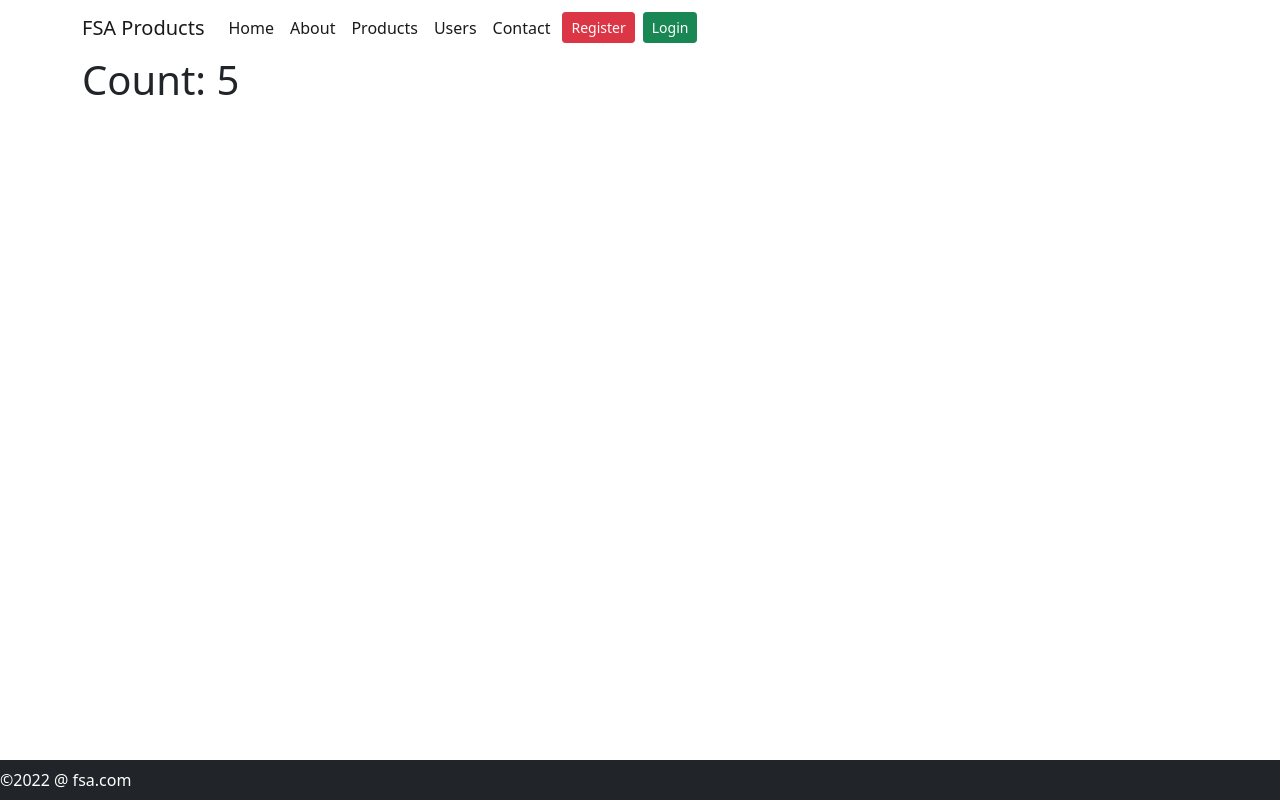
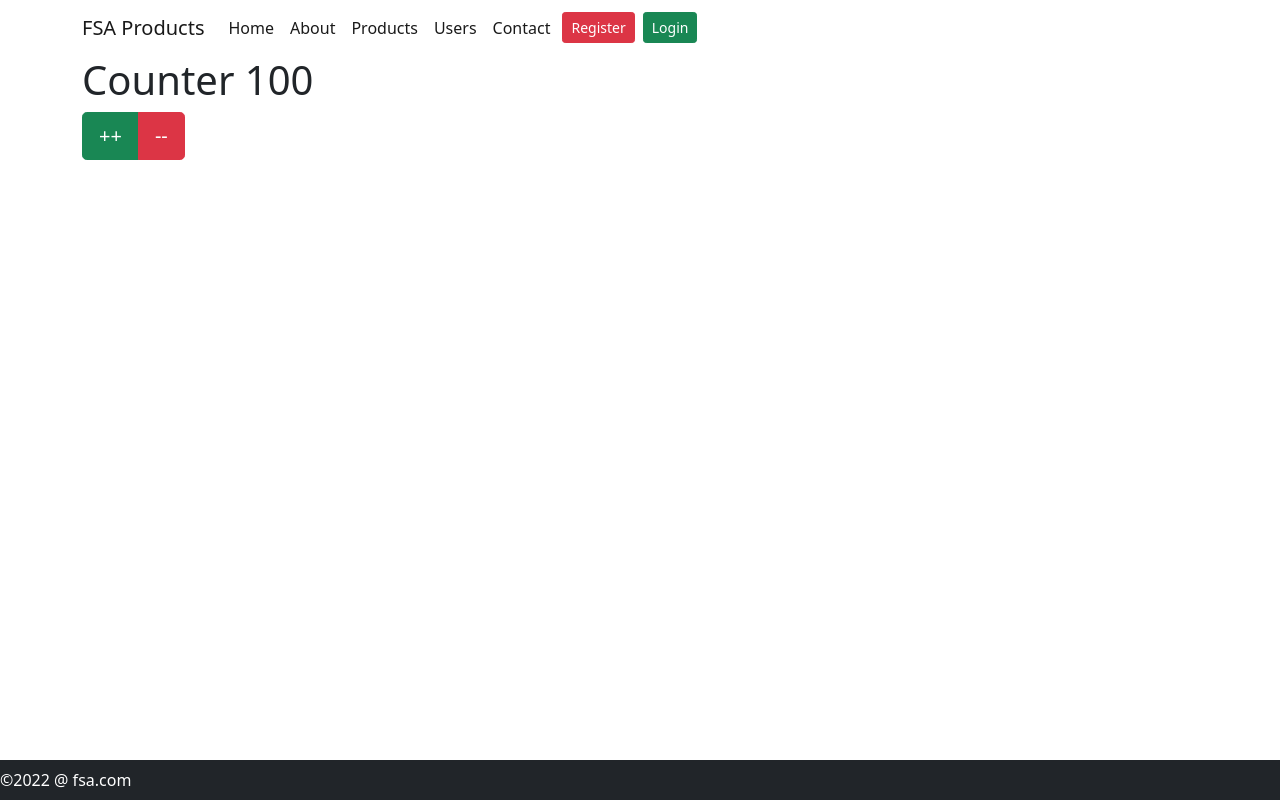
Before and after one commit to Mujib517/fsa-ui-b3, a React (Create React App) app: page / in a window 1280 px wide. Built offline with nearby package versions, Linux system fonts and the light colour scheme.

Commit message:
functional component

```diff
--- /dev/null
+++ b/src/CounterFunc.js
@@ -0,0 +1,27 @@
+// 16.x
+
+import { useState } from "react";
+
+// hooks
+const CounterFunc = ({ count }) => {
+
+    const [countState, setCountState] = useState(count);
+
+    const inc = () => {
+        setCountState(1000);
+    }
+
+    const dec = () => {
+        setCountState(10);
+    }
+
+    return <>
+        <h1>Counter {countState}</h1>
+        <div className="btn-group">
+            <button onClick={inc} class="btn btn-lg btn-success">++</button>
+            <button onClick={dec} class="btn btn-lg btn-danger">--</button>
+        </div>
+    </>
+};
+
+export default CounterFunc;
--- a/src/Home.js
+++ b/src/Home.js
@@ -1,6 +1,7 @@
 import React from 'react';
 import AutoCounter from './AutoCounter';
 import Counter from './Counter';
+import CounterFunc from './CounterFunc';
 
 
 // Life cycle methods
@@ -11,7 +12,7 @@
     // <h2> Hello World</h2>
     // <a href="google.com"/>
     // </div>
-    return <AutoCounter />
+    return <CounterFunc count={100} />
 }
 
 export default Home;
```
Also changed, not shown: src/ProductList.js (+13 -0 lines).
